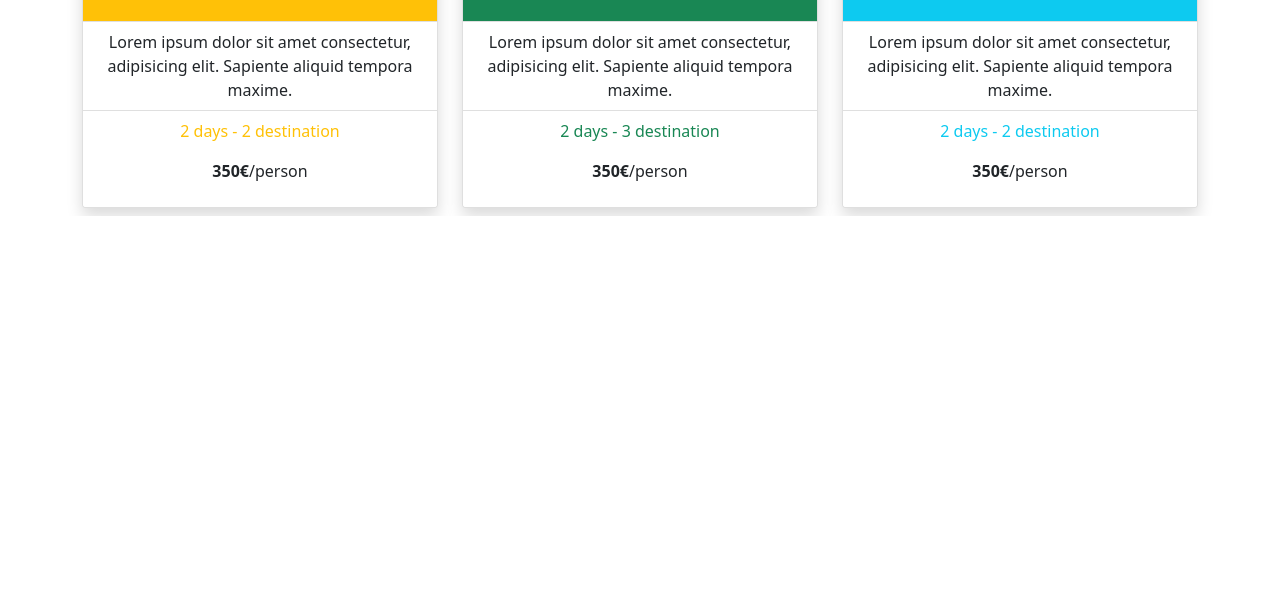
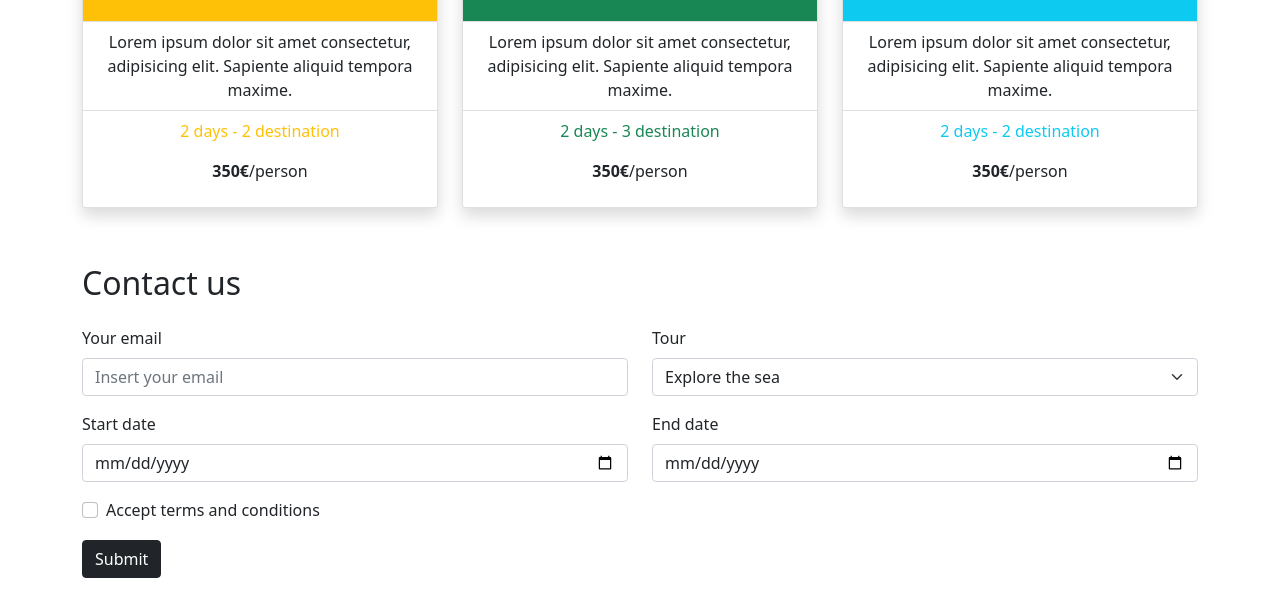
Before and after one commit to MarikaFriscina/bootstrap-travel-agency, a plain HTML site: page index.html in a window 1280 px wide. Shown: the part 598-1214 px from the top of the page. Before the commit the page ends 814 px from the top, so only its background shows below. Drawn offline with nearby package versions, Linux system fonts and the light colour scheme.

Commit message:
add contact section

```diff
--- a/index.html
+++ b/index.html
@@ -40,6 +40,9 @@
         </div>
       </nav>
     </header>
+    <section id="tours">
+
+
 <div class="container">
     <h1 class="text-center mt-4">Our amazing tours</h1>
     <p class="text-center">Lorem ipsum dolor sit amet, consectetur adipisicing elit. Illum ipsam culpa, sequi eaque dolore dolores debitis vero velit quae quis id quod magni nam voluptate? Accusantium ab error suscipit totam.</p>
@@ -91,7 +94,50 @@
         </div>
     </div>
 </div>
+</section>
+<section id="contact" class="my-5">
+  <div class="container">
+  <h2>Contact us</h2>
+  <form action="#">
+    <div class="row">
+      <div class="col-6">
+        <label for="email-address" class="form-label mt-3">Your email</label>
+        <input type="email" id="email-address" name="email" class="form-control" placeholder="Insert your email" required>
+      </div>
+      <div class="col-6">
+        <label for="tour" class="form-label mt-3">Tour</label>
+        <select class="form-select" name="tour" id="tour" required>
+          <option value="tour-1">Explore the sea</option>
+          <option value="tour-2">Hike in th forest</option>
+          <option value="tour-3">Camp in the snow</option>
+        </select>
+      </div>
+      <div class="col-6">
+        <label for="start-date" class="form-label mt-3">Start date</label>
+        <input type="date" id="start-date" name="date" class="form-control" required>
+      </div>
+      <div class="col-6">
+        <label for="end-date" class="form-label mt-3">End date</label>
+        <input type="date" id="end-date" name="date" class="form-control" required>
+      </div>
+      <div class="col-6">
+        <div class="form-check mt-3">
+          <input class="form-check-input" type="checkbox" value="accept" id="accept-terms" required>
+          <label class="form-check-label " for="accept-terms">
+            Accept terms and conditions
+          </label>
+        </div>
+      </div>
+    </div>
+    <div class="row mt-3">
+      <div class="col">
+        <button type="submit" class="btn btn-dark">Submit</button>
 
+      </div>
+    </div>
+  </form>
+</div>
+</section>
     <!-- Option 1: Bootstrap Bundle with Popper -->
     <script src="https://cdn.jsdelivr.net/npm/bootstrap@5.0.2/dist/js/bootstrap.bundle.min.js" integrity="sha384-MrcW6ZMFYlzcLA8Nl+NtUVF0sA7MsXsP1UyJoMp4YLEuNSfAP+JcXn/tWtIaxVXM" crossorigin="anonymous"></script>
   </body>
```
